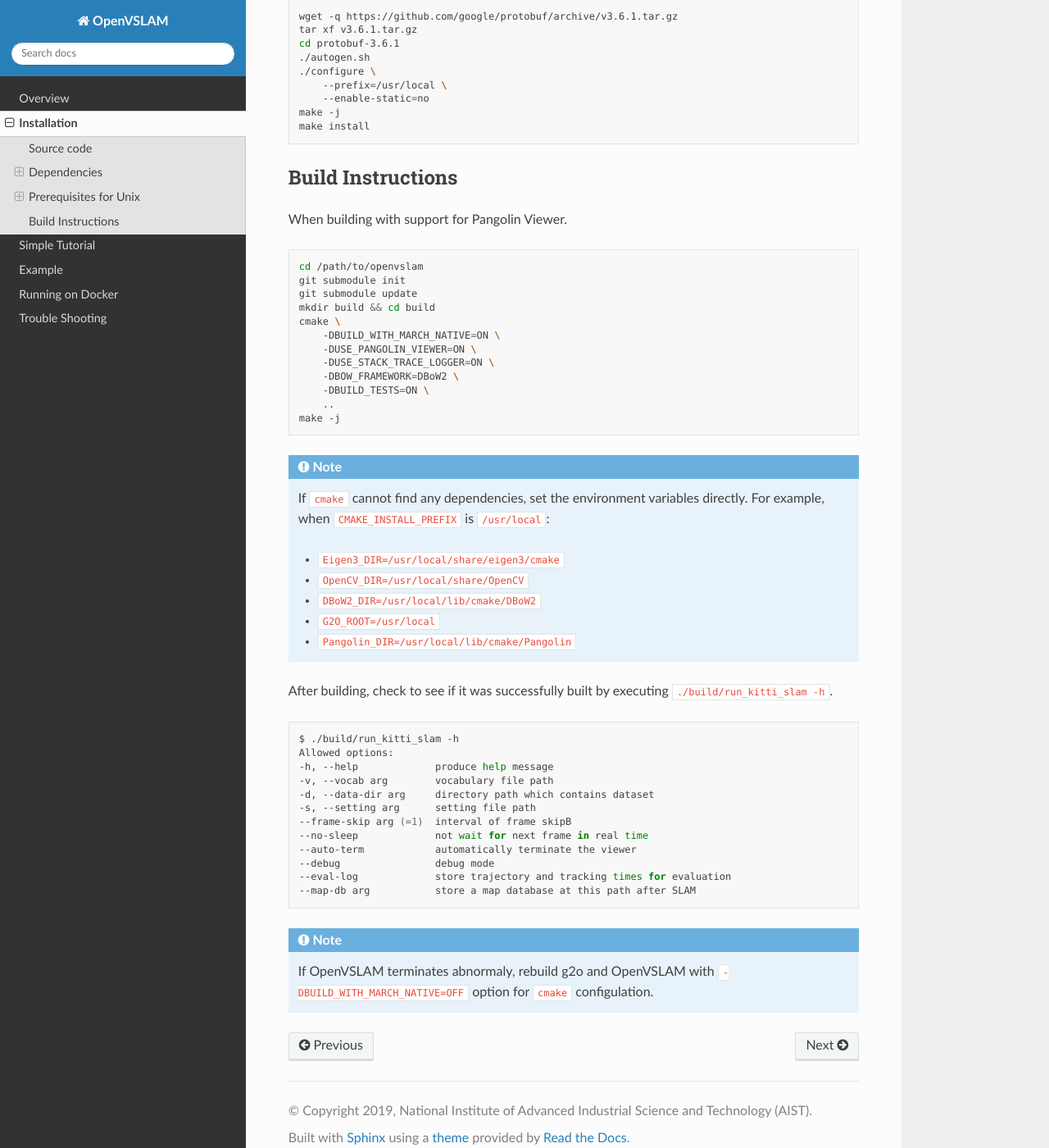
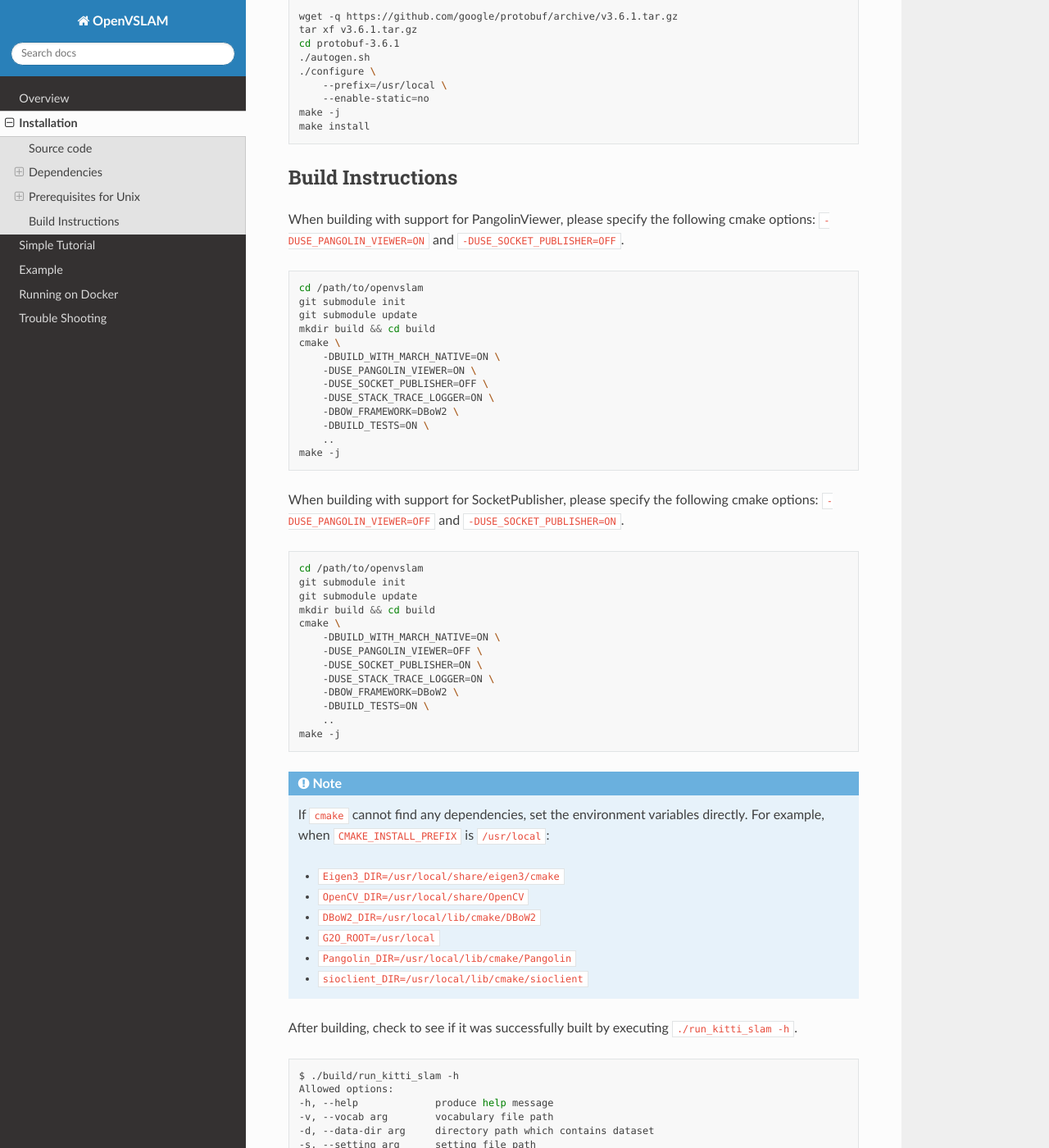
Before and after one commit to xdspacelab/openvslam, a Sphinx documentation site: the page built from docs/installation.rst, in a window 1280 px wide and 1400 px high, scrolled down 5532 px. Shown: the whole window at 82% size. Built offline with Sphinx 7.4.7 and the Read the Docs theme 2.0.0, drawn with Linux system fonts in a browser that asks for light colours.

Commit message:
Write the build instruction for OpenVSLAM

```diff
--- a/docs/installation.rst
+++ b/docs/installation.rst
@@ -318,7 +318,7 @@
 Build Instructions
 ==================
 
-When building with support for Pangolin Viewer.
+When building with support for PangolinViewer, please specify the following cmake options: ``-DUSE_PANGOLIN_VIEWER=ON`` and ``-DUSE_SOCKET_PUBLISHER=OFF``.
 
 .. code-block:: bash
 
@@ -329,6 +329,25 @@
     cmake \
         -DBUILD_WITH_MARCH_NATIVE=ON \
         -DUSE_PANGOLIN_VIEWER=ON \
+        -DUSE_SOCKET_PUBLISHER=OFF \
+        -DUSE_STACK_TRACE_LOGGER=ON \
+        -DBOW_FRAMEWORK=DBoW2 \
+        -DBUILD_TESTS=ON \
+        ..
+    make -j
+
+When building with support for SocketPublisher, please specify the following cmake options: ``-DUSE_PANGOLIN_VIEWER=OFF`` and ``-DUSE_SOCKET_PUBLISHER=ON``.
+
+.. code-block:: bash
+
+    cd /path/to/openvslam
+    git submodule init
+    git submodule update
+    mkdir build && cd build
+    cmake \
+        -DBUILD_WITH_MARCH_NATIVE=ON \
+        -DUSE_PANGOLIN_VIEWER=OFF \
+        -DUSE_SOCKET_PUBLISHER=ON \
         -DUSE_STACK_TRACE_LOGGER=ON \
         -DBOW_FRAMEWORK=DBoW2 \
         -DBUILD_TESTS=ON \
@@ -345,8 +364,9 @@
     - ``DBoW2_DIR=/usr/local/lib/cmake/DBoW2``
     - ``G2O_ROOT=/usr/local``
     - ``Pangolin_DIR=/usr/local/lib/cmake/Pangolin``
+    - ``sioclient_DIR=/usr/local/lib/cmake/sioclient``
 
-After building, check to see if it was successfully built by executing ``./build/run_kitti_slam -h``.
+After building, check to see if it was successfully built by executing ``./run_kitti_slam -h``.
 
 .. code-block:: bash
 
```
